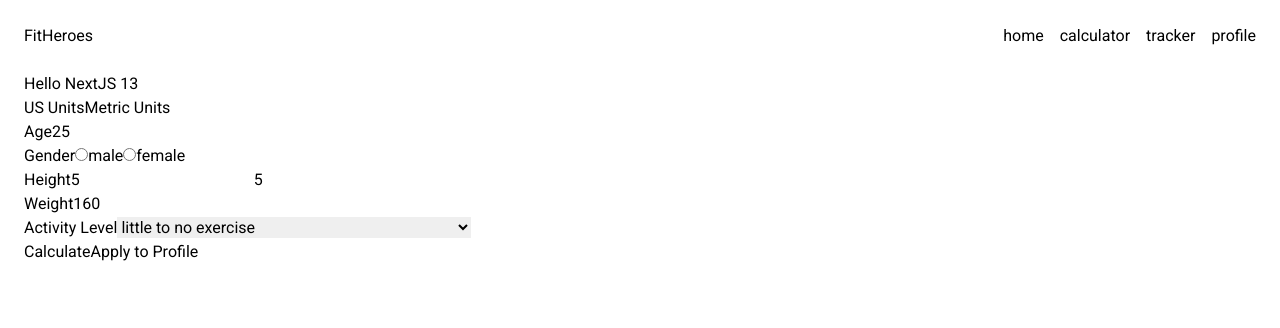
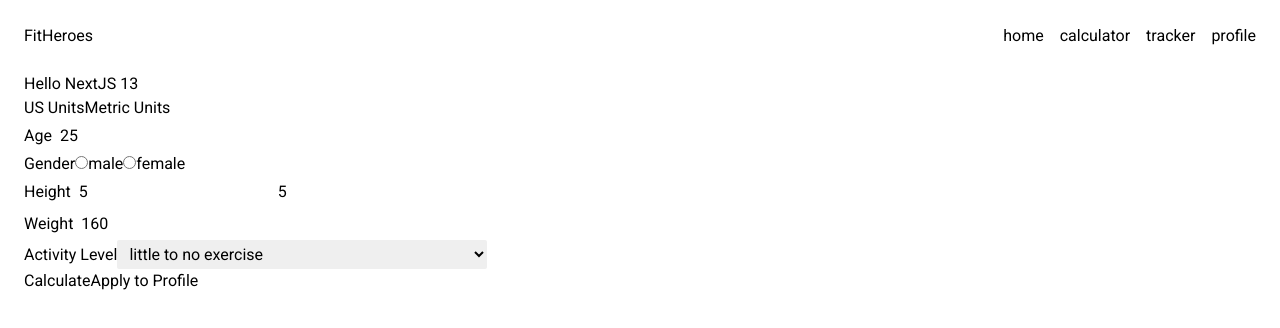
Before and after one commit to pn-code/fit-reservation, a Next.js app: page / in a window 1280 px wide. Shown: the top 328 px of the page. Built offline with nearby package versions, Linux system fonts and the light colour scheme.

Commit message:
Adding global styles for input/select elements

```diff
--- a/app/globals.css
+++ b/app/globals.css
@@ -1,3 +1,7 @@
 @tailwind base;
 @tailwind components;
 @tailwind utilities;
+
+input, select {
+ @apply   text-black px-2 rounded-sm py-1
+}
```
